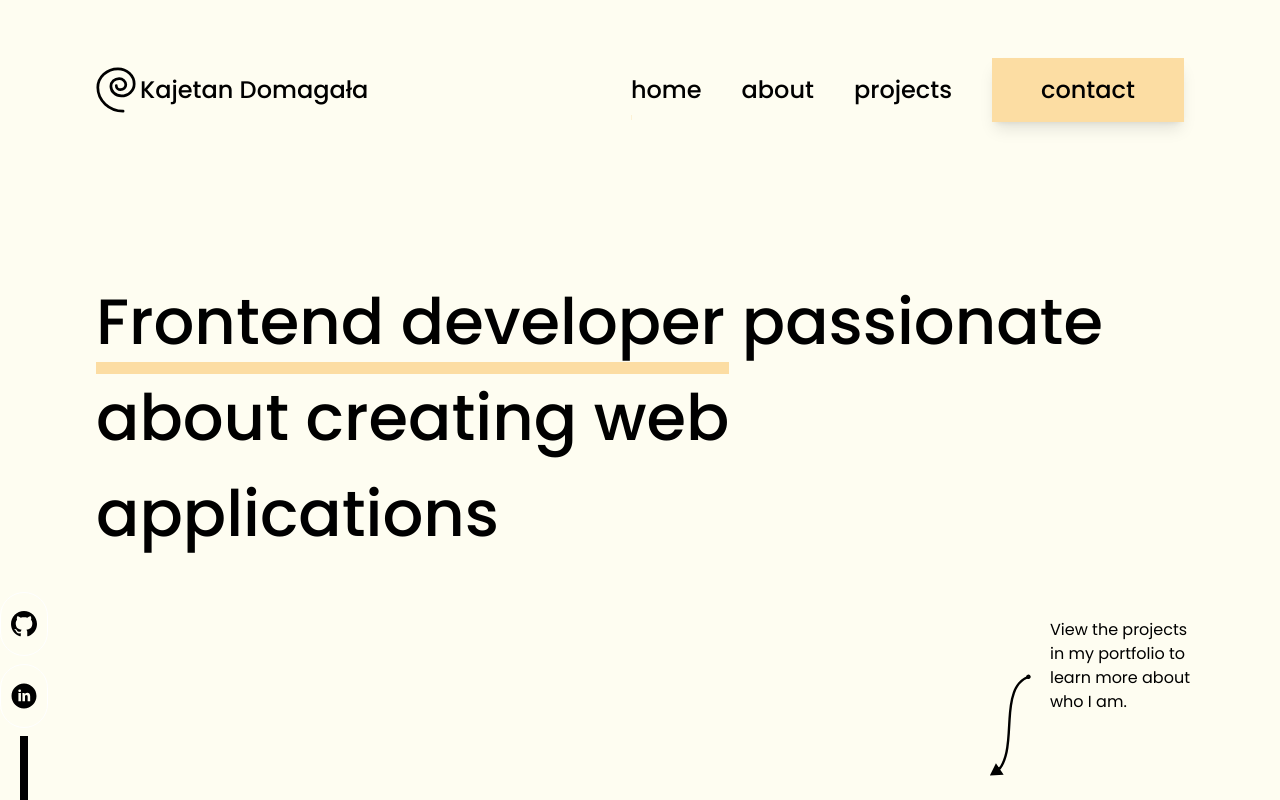
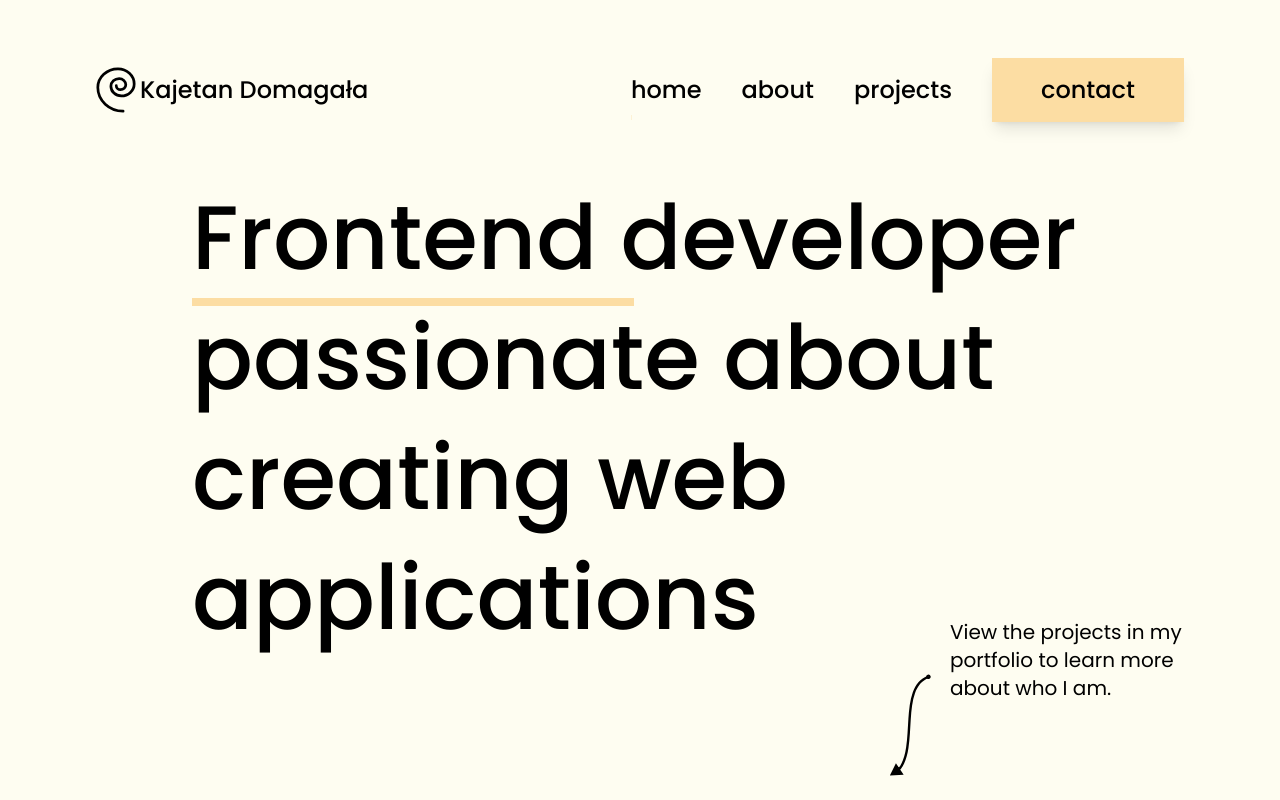
Before and after one commit to kajtd/Portfolio, a Vue app: page / in a window 1280 px wide. Shown: the top 800 px of the page. Built offline with nearby package versions, Linux system fonts and the light colour scheme.

Commit message:
feat(herosection.vue): add animations for hero section and fix minor bugs with this section

```diff
--- a/src/components/HeroSection.vue
+++ b/src/components/HeroSection.vue
@@ -5,6 +5,7 @@ import { useMedia } from '../composables/useMedia';
 
 const isReducedMotion = useMedia('(prefers-reduced-motion)');
 const title = ref<HTMLHeadingElement>();
+const heroText = ref<HTMLDivElement>();
 
 onMounted(() => {
   if (!isReducedMotion.value) {
@@ -16,7 +17,20 @@ onMounted(() => {
       },
       {
         duration: 1.5,
-        delay: 2.5,
+        delay: 3,
+        opacity: 1,
+        y: 0,
+      }
+    );
+    gsap.fromTo(
+      heroText.value as HTMLDivElement,
+      {
+        opacity: 0,
+        y: '100%',
+      },
+      {
+        duration: 1.5,
+        delay: 3,
         opacity: 1,
         y: 0,
       }
@@ -27,54 +41,34 @@ onMounted(() => {
 
 <template>
   <section
-    class="h-full flex-1 flex flex-col justify-center relative"
+    ref="heroSection"
+    class="h-full flex-1 flex flex-col justify-center relative px-6 md:px-8 xl:px-24"
   >
     <h1
       id="title"
       ref="title"
-      class="text-black text-[34px] md:text-[64px] leading-[60px] font-medium md:leading-[96px] max-w-5xl lg:ml-24 mb-24"
+      class="text-black text-[34px] md:text-[70px] leading-[60px] font-medium md:leading-[100px] xl:text-[90px] xl:leading-[120px] max-w-7xl lg:ml-24 mb-24"
     >
       <span
-        class="relative after:h-2 md:after:h-3 after:w-[98%] after:bg-primary after:absolute after:bottom-[-6px] md:after:-bottom-2 after:left-0"
+        class="inline-block relative after:h-1 md:after:h-2 after:w-[50%] after:bg-primary after:absolute after:-bottom-1 md:after:-bottom-2 after:left-0"
       >
         Frontend developer
       </span>
       passionate about creating web applications
     </h1>
     <div
-      class="hidden xs:flex bottom-12 right-0 absolute sm:bottom-24 sm:right-16 xl:!bottom-20 xl:!right-20"
+      ref="heroText"
+      class="hidden xs:flex bottom-20 right-0 absolute sm:bottom-24 sm:right-16 xl:!bottom-20 xl:!right-20"
     >
       <img
         src="./../assets/icons/arrow.svg"
         alt=""
         class="w-24 relative top-14 left-2"
       />
-      <p class="text-black text-base max-w-[150px]">
+      <p class="text-black text-base md:text-xl max-w-[250px]">
         View the projects in my portfolio to learn more about who I
         am.
       </p>
     </div>
-    <div
-      class="absolute bottom-0 left-4 md:left-8 xl:left-0 flex flex-col items-center gap-2"
-    >
-      <a href="https://github.com/kajtd" target="_blank">
-        <img
-          src="./../assets/icons/github.svg"
-          alt=""
-          class="w-8 md:w-12 custom-icon"
-        />
-      </a>
-      <a
-        href="https://www.linkedin.com/in/kajetan-domagala/"
-        target="_blank"
-      >
-        <img
-          src="./../assets/icons/linkedin.svg"
-          alt=""
-          class="w-8 md:w-12 custom-icon"
-        />
-      </a>
-      <div class="h-16 w-2 bg-black"></div>
-    </div>
   </section>
 </template>
```
